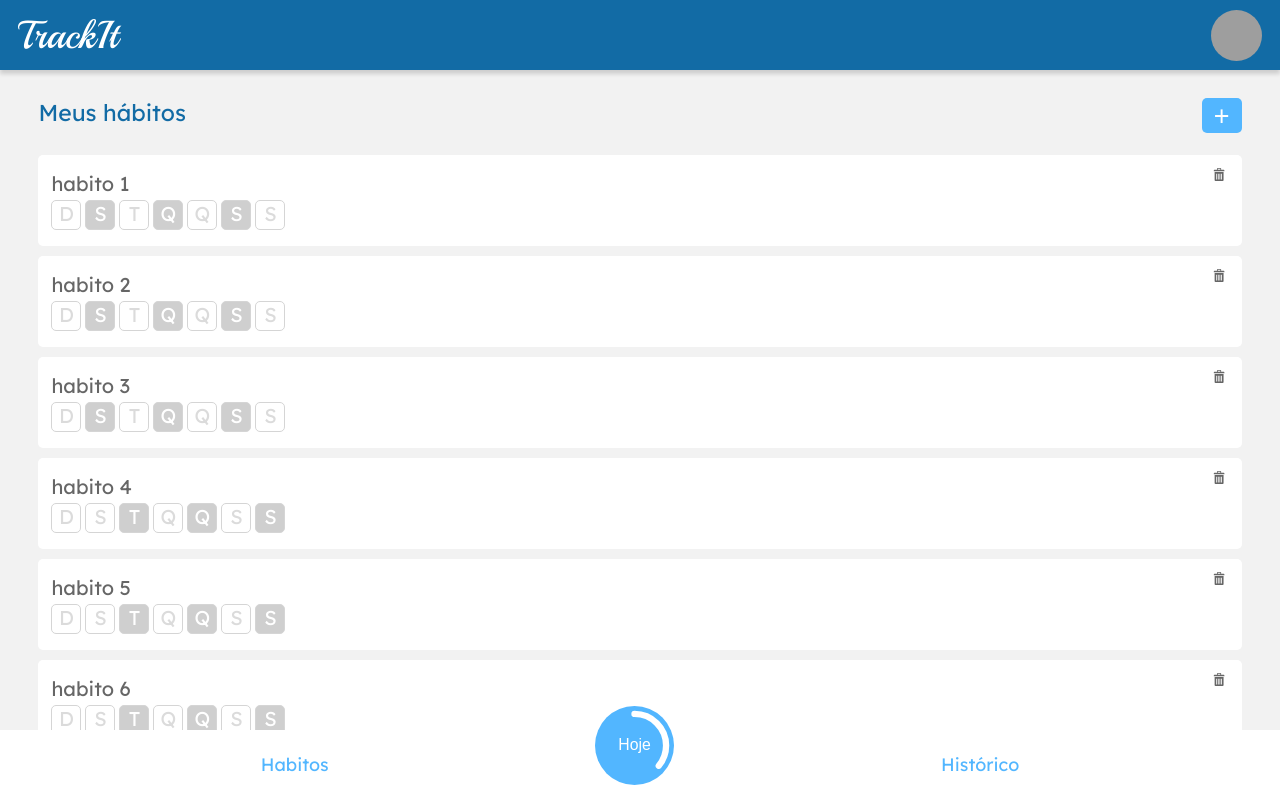
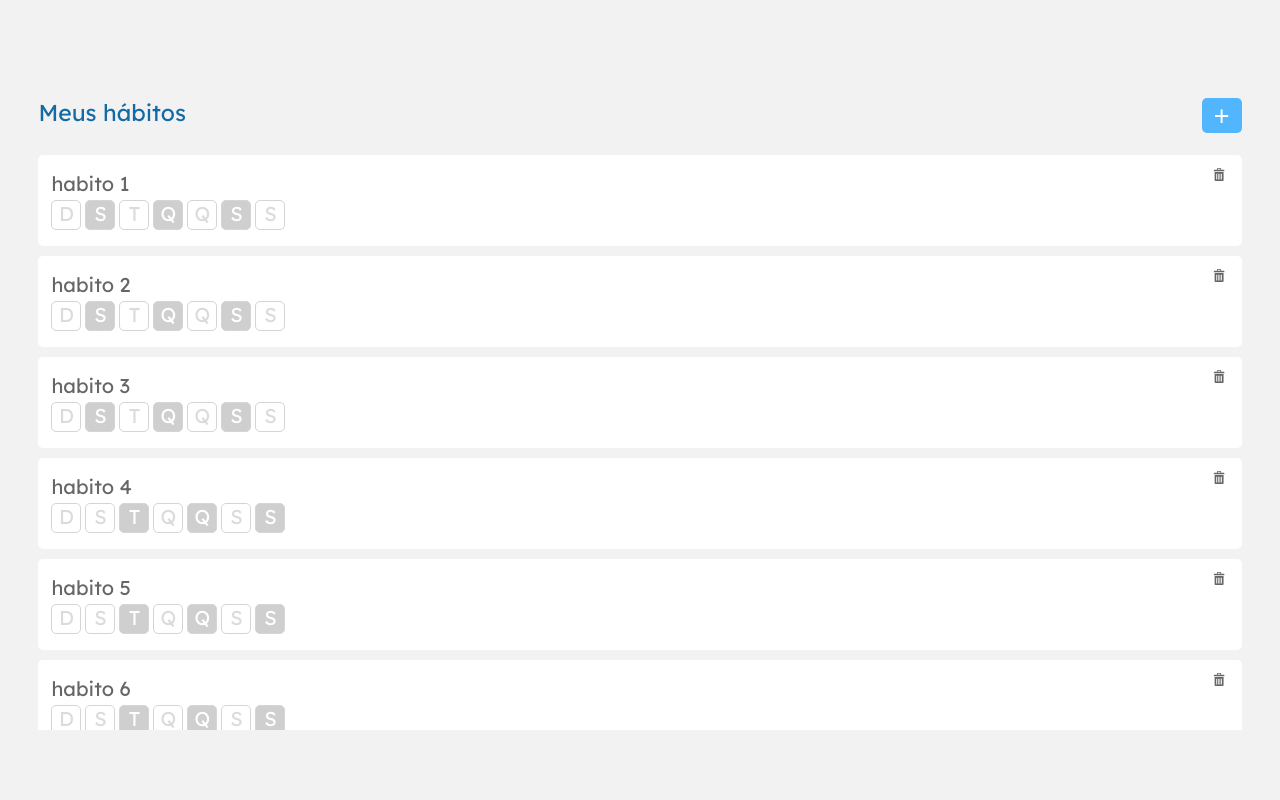
Before and after one commit to csjhonathan/projeto11-trackit, a React (Create React App) app: page /habitos in a window 1280 px wide. Built offline with nearby package versions, Linux system fonts and the light colour scheme; grey boxes are pictures that could not be loaded.

Commit message:
Logica: ao logar o usuário é levado para a tela hoje

```diff
--- a/src/App.js
+++ b/src/App.js
@@ -24,8 +24,8 @@ function App() {
       <Routes>
         <Route path ="/" element = {<LoginPage />}></Route>
         <Route path ="/cadastro" element = {<Register/>}></Route>
-        <Route path ="/habitos" element = {<HabitsPage setLogged = {setLogged}/>}></Route>
-        <Route path ="/hoje" element = {<TodayPage/>}></Route>
+        <Route path ="/habitos" element = {<HabitsPage/>}></Route>
+        <Route path ="/hoje" element = {<TodayPage setLogged = {setLogged}/>}></Route>
         <Route path ="/historico" element = {<HistoricPage/>}></Route>
       </Routes>
       {logged && <NavBar/>}
--- a/src/components/NavBar/NavBar.jsx
+++ b/src/components/NavBar/NavBar.jsx
@@ -4,9 +4,9 @@ import { CircularProgressbar, buildStyles } from "react-circular-progressbar"
 import 'react-circular-progressbar/dist/styles.css';
 export default function NavBar(){
   return (
-    <StyledNavBar>
-      <Link to = "/habitos">Habitos</Link>
-      <Link to = "/hoje">
+    <StyledNavBar data-test="menu">
+      <Link to = "/habitos"  data-test="habit-link">Habitos</Link>
+      <Link to = "/hoje" data-test="today-link">
         <Today>
         <CircularProgressbar
         value={36}
@@ -22,7 +22,7 @@ export default function NavBar(){
       />
         </Today>
       </Link>
-      <Link to = "/historico">Histórico</Link>
+      <Link to = "/historico" data-test="history-link">Histórico</Link>
 
     </StyledNavBar>
   )
--- a/src/components/Top/Top.jsx
+++ b/src/components/Top/Top.jsx
@@ -2,7 +2,7 @@ import { SyledTop, ProfilePicture } from "./stylesTop"
 import img from "../../constants/img"
 export default function Top (){
   return (
-    <SyledTop>
+    <SyledTop data-test="header">
       TrackIt
       <ProfilePicture src = {"https://sm.ign.com/t/ign_br/screenshot/default/ichigo_9szq.h960.jpg"} alt="imagem de perfil Ichigo Kurosaki"/>
     </SyledTop>
--- a/src/pages/Habits/HabitsPage.js
+++ b/src/pages/Habits/HabitsPage.js
@@ -3,12 +3,10 @@ import { HabitsContainer, MyHabits, AddHabitButton, EmptyMessage } from "./habit
 import { HabitsListContainer } from "./habitsStyles";
 import HabitCard from "../../components/HabitCard/HabitCard";
 import AddHabit from "../../components/AddHabit/AddHabit ";
-export default function HabitsPage({setLogged}) {
+export default function HabitsPage() {
   const [habits, setHabits] = useState(undefined);
   const [creatingHabit, setCreatingHabit] = useState(false);
-  useEffect(()=> {
-    setLogged(true)
-  },[])
+
   return (
     <HabitsContainer>
       <MyHabits>
--- a/src/pages/Login/LoginPage.js
+++ b/src/pages/Login/LoginPage.js
@@ -5,20 +5,22 @@ import { useState } from "react";
 import axios from "axios";
 import BASE_URL from "../../constants/BASE_URL";
 export default function LoginPage (){
+  const [disabled, setDisabled] = useState(false)
   const [login, setLogin] = useState({email : "", password : ""})
   const navigate = useNavigate();
 
 
   function tryToLogin (e){
     e.preventDefault();
-
+    setDisabled(true)
     axios.post(`${BASE_URL}/auth/login`, login)
       .then(({data}) => {
         console.log(data)
-        navigate("/habitos")
+        navigate("/hoje")
       })
       .catch(erro => {
         alert(erro.response.data.message)
+        setDisabled(false)
       })
     // setLogged(true);
     // navigate("/habitos")
@@ -41,6 +43,7 @@ export default function LoginPage (){
 
           value = {login.email}
           onChange={e => handleUserLogin(e.target)}
+          disabled={disabled}
 
           data-test="email-input"
         />
@@ -53,11 +56,12 @@ export default function LoginPage (){
 
           value= {login.password}
           onChange={e => handleUserLogin(e.target)}
+          disabled={disabled}
 
           data-test="password-input"
         />
 
-        <LoginButton type="submit"  data-test="login-btn">
+        <LoginButton type="submit" disabled={disabled} data-test="login-btn">
           Entrar
         </LoginButton>
 
--- a/src/pages/Login/loginStyles.js
+++ b/src/pages/Login/loginStyles.js
@@ -50,6 +50,10 @@ const InputLoginForm = styled.input`
   &::placeholder{
     color: ${colors.placeholder};
   }
+  &:disabled{
+    background-color: #F2F2F2;
+    color: #AFAFAF;
+  }
 `
 const LoginButton = styled.button`
   width: 303px;
@@ -64,5 +68,9 @@ const LoginButton = styled.button`
   line-height: 26px;
   text-align: center;
   color : ${colors.neutral};
+
+  &:disabled{
+    opacity: 0.7;
+  }
 `
 export {LoginContainer, Logo, LoginForm, InputLoginForm, LoginButton};
--- a/src/pages/Today/TodayPage.js
+++ b/src/pages/Today/TodayPage.js
@@ -1,8 +1,12 @@
 import { TodayContainer, CurrentDay, Message, CurrentHabitsList, CurrentDateContainer } from "./todaystyles";
 import weekdays from "../../constants/weekdaysName";
 import CurrentHabitCard from "../../components/CurrentHabitCard/CurrentHabitCard";
-export default function TodayPage(){
+import { useEffect } from "react";
+export default function TodayPage({setLogged}){
   const dayjs = require("dayjs");
+  useEffect(()=> {
+    setLogged(true)
+  },[])
   function currentDay(){
     return `${weekdays[dayjs().format("dddd")]}, ${dayjs().format("DD")}/${dayjs().format("MM")}`
   }
```
